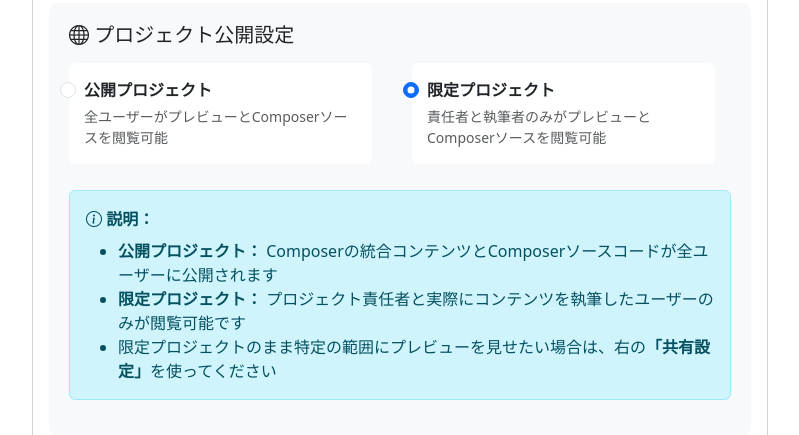
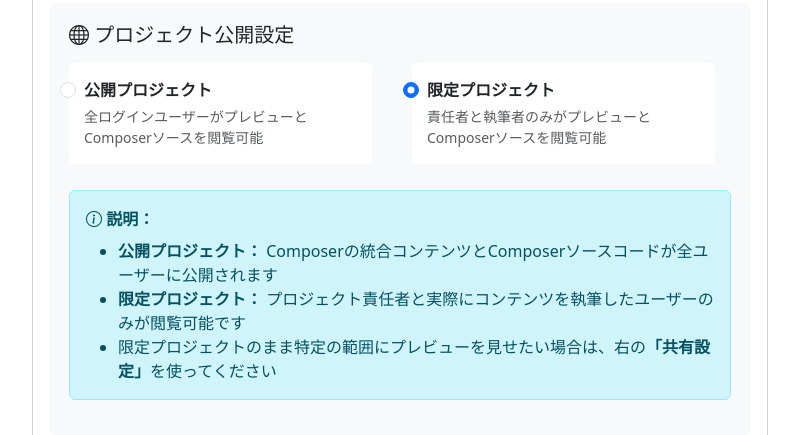
Before and after one commit to nishida-toyoaki/fujin-p, a Flask app: template fujinp/colrep/templates/edit_colrep_project.html in a window 1280 px wide. Shown: the part 830-1265 px from the top of the page, without its empty margins (50-849 px from the left). Run offline with Flask 3, Linux system fonts and the light colour scheme; the template is opened without the code that fills it, so the values that code supplies are empty; some libraries are stand-ins or nearby versions.

Commit message:
colrep: 未ログイン公開を廃止、表示を構成員系に統一
colrep_public の全8ルートを @login_required 化。CoRePo は執筆用であり、
インターネット公開は文書アーカイブへ保存してから行う方針とした。

```diff
--- a/fujinp/colrep/templates/create_colrep_project.html
+++ b/fujinp/colrep/templates/create_colrep_project.html
@@ -148,7 +148,7 @@
                                         <label class="form-check-label" for="isPublic">
                                             <strong>公開プロジェクト</strong>
                                             <small class="d-block text-muted mt-1">
-                                                全ユーザーがプレビューとComposerソースを閲覧可能
+                                                全ログインユーザーがプレビューとComposerソースを閲覧可能
                                             </small>
                                         </label>
                                     </div>
@@ -171,7 +171,7 @@
                                 <i class="bi bi-info-circle"></i>
                                 <strong>説明：</strong>
                                 <ul class="mb-0 mt-2">
-                                    <li><strong>公開プロジェクト：</strong> Composerの統合コンテンツとComposerソースコードが全ユーザーに公開されます</li>
+                                    <li><strong>公開プロジェクト：</strong> Composerの統合コンテンツとComposerソースコードが全ログインユーザーに公開されます（公開範囲の「🌐 ゲストにも」と同じ意味）</li>
                                     <li><strong>限定プロジェクト：</strong> プロジェクト責任者と実際にコンテンツを執筆したユーザーのみが閲覧可能です</li>
                                 </ul>
                             </div>
--- a/fujinp/colrep/templates/edit_colrep_project.html
+++ b/fujinp/colrep/templates/edit_colrep_project.html
@@ -190,7 +190,7 @@
                                         <label class="form-check-label" for="isPublic">
                                             <strong>公開プロジェクト</strong>
                                             <small class="d-block text-muted mt-1">
-                                                全ユーザーがプレビューとComposerソースを閲覧可能
+                                                全ログインユーザーがプレビューとComposerソースを閲覧可能
                                             </small>
                                         </label>
                                     </div>
@@ -348,23 +348,23 @@
                         </label>
                         <label class="policy-item">
                             <input type="radio" name="sharePolicy" value="public">
-                            <span class="pbadge pb-public">🌐 一般公開</span>
-                            <span class="pdesc">ログイン済みユーザなら誰でも</span>
+                            <span class="pbadge pb-public">🌐 ゲストにも</span>
+                            <span class="pdesc">ログイン済みの全ユーザに開示</span>
                         </label>
                         <label class="policy-item">
                             <input type="radio" name="sharePolicy" value="domestic">
-                            <span class="pbadge pb-domestic">🏢 学内公開</span>
-                            <span class="pdesc">regularユーザ（学内者）のみ</span>
+                            <span class="pbadge pb-domestic">🏢 構成員だけ</span>
+                            <span class="pdesc">ログイン済みの構成員だけに開示</span>
                         </label>
                         <label class="policy-item">
                             <input type="radio" name="sharePolicy" value="group">
                             <span class="pbadge pb-group">👥 グループ</span>
-                            <span class="pdesc">指定グループの所属者（カテゴリ不問）</span>
+                            <span class="pdesc">指定グループの所属者に開示</span>
                         </label>
                         <label class="policy-item">
                             <input type="radio" name="sharePolicy" value="domestic_group">
-                            <span class="pbadge pb-domgroup">🏢＋👥 学内＋グループ</span>
-                            <span class="pdesc">regularユーザ、または指定グループの所属者</span>
+                            <span class="pbadge pb-domgroup">🏢＋👥 構成員＋グループ</span>
+                            <span class="pdesc">構成員と指定グループの所属者に開示</span>
                         </label>
                     </div>
                 </div>
@@ -397,7 +397,10 @@
                 <div class="alert alert-info mt-3 mb-0 small">
                     <i class="bi bi-info-circle"></i>
                     「公開プロジェクト（is_public）」がONの場合は、この設定に関わらず全ログインユーザーが閲覧できます。
-                    責任者・担当者・adminは設定に関わらず常に閲覧できます。
+                    <strong>これは公開範囲の「🌐 ゲストにも」と同じ意味です。</strong>
+                    責任者・担当者・adminは設定に関わらず常に閲覧できます。<br>
+                    CoRePo からのインターネット公開（未ログインでの閲覧）は行いません。
+                    インターネットへ出す場合は、文書アーカイブへ保存してから公開してください。
                 </div>
             </div>
             <div class="modal-footer">
```
Also changed, not shown: fujinp/colrep/scripts/colrep_public.py (+13 -0 lines).
